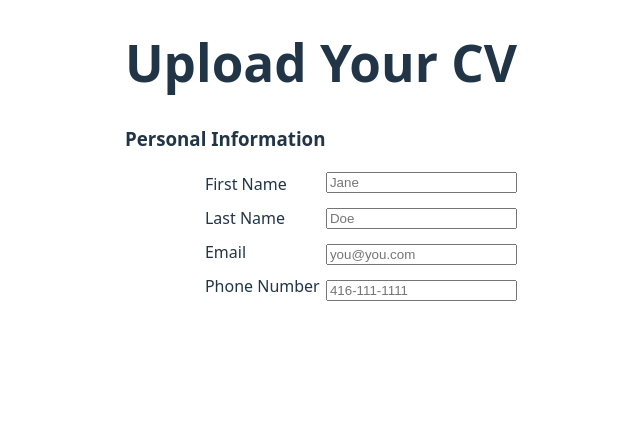
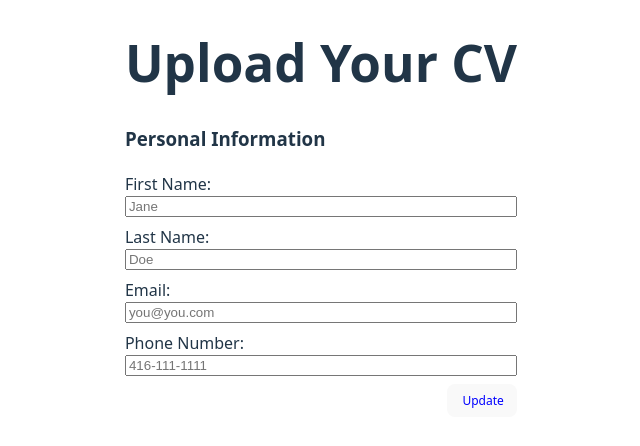
Before and after one commit to sasha-y-lab/cv-app, a React (Vite) app: page / in a window 1280 px wide. Shown: the top 446 px of the page, without its empty margins (319-959 px from the left). Built offline with nearby package versions, Linux system fonts and the light colour scheme.

Commit message:
Add states for react personal section

```diff
--- a/src/components/personal.jsx
+++ b/src/components/personal.jsx
@@ -30,21 +30,44 @@ const personalForm = new FormData();
 
 };
 
+function Button(props) {
+  const buttonStyle = {
+    color: props.color,
+    fontSize: props.fontSize + 'px',
+    width: props.width,
+
+
+  };
+
+
+  return (
+    <button style={buttonStyle}>{props.text}</button>
+
+  );
+}
 
 
 
-function Personal() {
 
 
+function Personal(e) {
+
+
+
+{/*
 const personalInfo = ['First Name', 'Last Name', 'Email', 'Phone Number'];
 
 
 
 
 const personalInfoList = personalInfo.map((info) => <li key={info}>{info}</li>)
+ */}
 
 
-
+ const [firstName, setFirstName] = useState('');
+ const [lastName, setLastName] = useState('');
+ const [email, setEmail] = useState('');
+ const [phoneNumber, setPhoneNumber] = useState('');
 
 
   return (
@@ -61,8 +84,53 @@ const personalInfoList = personalInfo.map((info) => <li key={info}>{info}</li>)
     <h3>Personal Information</h3>
 
 
+<div id="formbox">
+    <form>
+
+<label>
+        First Name:
+        <input
+          value={firstName}
+          onChange={e => setFirstName(e.target.value)}
+          placeholder='Jane'
+
+        />
+      </label>
+
+      <label>
+        Last Name:
+        <input
+          value={lastName}
+          onChange={e => setLastName(e.target.value)}
+          placeholder='Doe'
+        />
+      </label>
+
+       <label>
+        Email:
+        <input
+          value={email}
+          onChange={e => setEmail(e.target.value)}
+          placeholder='you@you.com'
+        />
+      </label>
+
+       <label>
+        Phone Number:
+        <input
+          value={phoneNumber}
+          onChange={e => setPhoneNumber(e.target.value)}
+          placeholder='416-111-1111'
+        />
+      </label>
+
+      <Button text="Update" color="blue" fontSize={12} width="70px" />
 
 
+
+</form>
+
+</div>
 
  {/*
 <form>
@@ -93,6 +161,7 @@ const personalInfoList = personalInfo.map((info) => <li key={info}>{info}</li>)
   </form>
   */}
 
+ {/*
  <form>
 
   <ul>
@@ -109,10 +178,21 @@ const personalInfoList = personalInfo.map((info) => <li key={info}>{info}</li>)
 <input type="text" name="phoneNumber" placeholder='416-111-1111' >{personalValues.phoneNumber}</input>
 </div>
 
+
+
 </ul>
 
+/*}
+
+<div id='submit'>
+
+<Button text="Update" color="blue" fontSize={12} />
+{/* <Button text="Edit" color="blue" fontSize={12} /> */}
+{/*
+</div>
+
 </form>
-
+ */}
 
 
 
--- a/src/styles/index.css
+++ b/src/styles/index.css
@@ -91,6 +91,7 @@ input {
 }
   */
 
+  /*
 ul {
   display: grid;
   grid-template-columns: 2;
@@ -117,3 +118,38 @@ display: flex;
 flex-direction: column;
 row-gap: 15px;
 }
+
+#submit {
+
+display: flex;
+flex-direction: row;
+justify-content: space-evenly;
+
+}
+*/
+
+
+form {
+display: flex;
+flex-direction: column;
+row-gap: 8px;
+justify-content: center;
+
+}
+
+label {
+display: flex;
+flex-direction: column;
+}
+
+input {
+  width: auto;
+}
+
+button {
+  display: flex;
+  align-self: flex-end;
+  margin-left: auto;
+  margin-right: 0px;
+
+}
```
